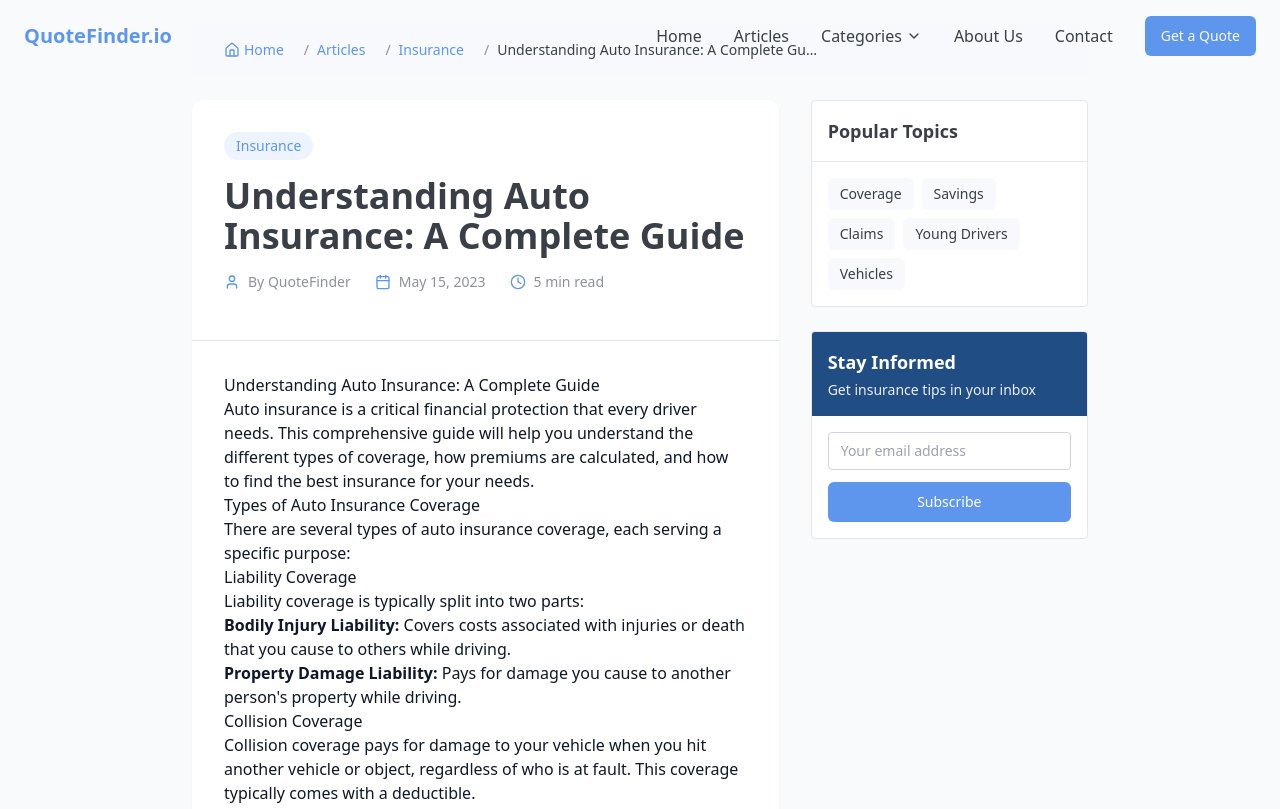
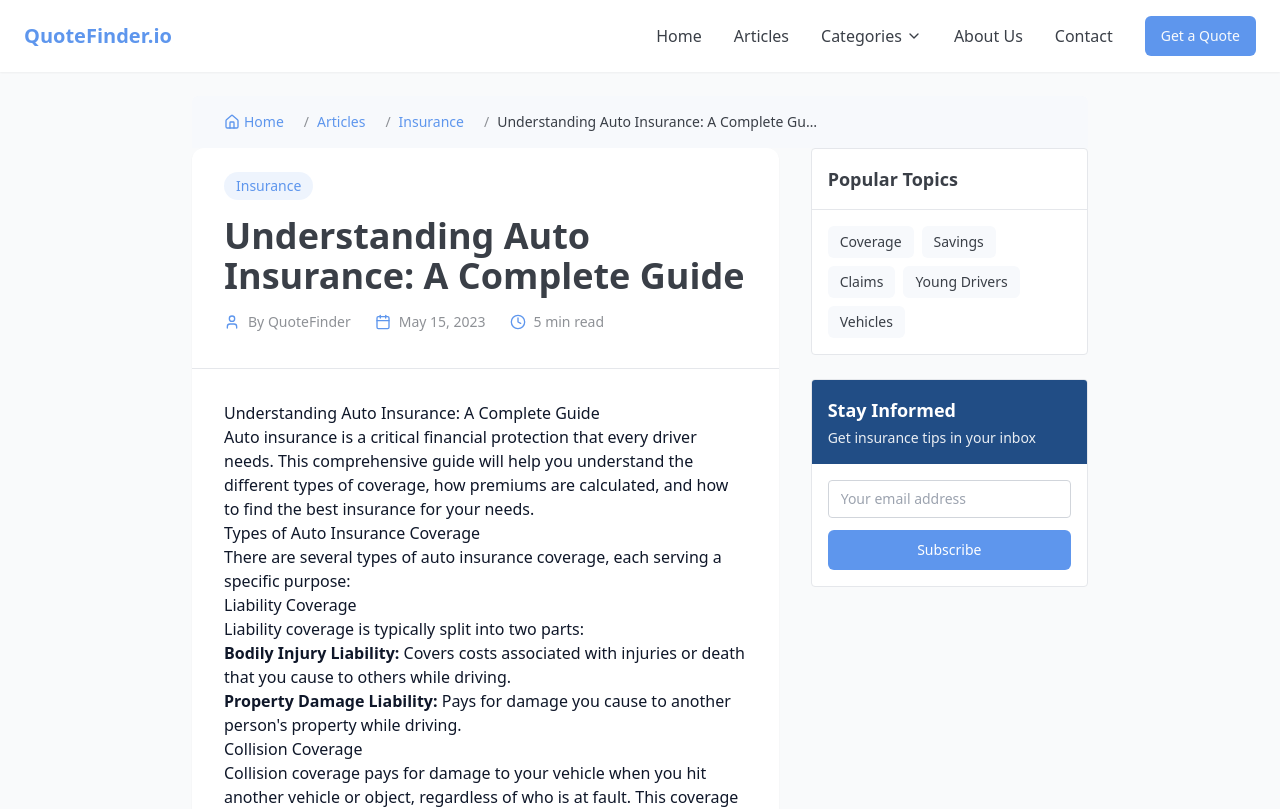
Before and after one commit to orenshalev123/quotefinderv1, a React (Vite) app: page /quote-finder in a window 1280 px wide. Shown: the top 809 px of the page. Built offline with nearby package versions, Linux system fonts and the light colour scheme.

Commit message:
Fix header scrolling behavior
The header was not displaying correctly when scrolling to the top of the page.

```diff
--- a/src/components/layout/ArticleLayout.tsx
+++ b/src/components/layout/ArticleLayout.tsx
@@ -32,7 +32,7 @@ const ArticleLayout = ({
     <div className="flex flex-col min-h-screen bg-gray-50">
       <Header />
 
-      <main className="flex-grow pt-6 pb-16 px-4 sm:px-6">
+      <main className="flex-grow pt-24 pb-16 px-4 sm:px-6">
         <div className="max-w-4xl mx-auto">
           <ArticleBreadcrumb title={title} category={category} />
 
--- a/src/components/layout/Header.tsx
+++ b/src/components/layout/Header.tsx
@@ -1,4 +1,3 @@
-
 import { useState, useEffect, useRef } from "react";
 import { Menu, X, ChevronDown } from "lucide-react";
 import { Button } from "@/components/ui/button";
@@ -52,8 +51,8 @@ const Header = () => {
       className={cn(
         "fixed w-full top-0 z-50 transition-all duration-300 py-4 px-6",
         isScrolled
-          ? "bg-white/90 backdrop-blur-md shadow-sm"
-          : "bg-transparent"
+          ? "bg-white/95 backdrop-blur-md shadow-sm"
+          : "bg-white shadow-sm"
       )}
     >
       <div className="max-w-7xl mx-auto flex items-center justify-between">
@@ -136,7 +135,7 @@ const Header = () => {
 
       {/* Mobile Navigation */}
       {isMobileMenuOpen && (
-        <div className="md:hidden absolute top-full left-0 right-0 bg-white shadow-md animate-fade-in py-4 px-6">
+        <div className="md:hidden absolute top-full left-0 right-0 bg-white shadow-md animate-fade-in py-4 px-6 z-50">
           <nav className="flex flex-col space-y-4">
             <Link
               to="/"
--- a/src/components/layout/article/ArticleBreadcrumb.tsx
+++ b/src/components/layout/article/ArticleBreadcrumb.tsx
@@ -12,7 +12,7 @@ const ArticleBreadcrumb = ({ title, category }: ArticleBreadcrumbProps) => {
   const truncatedTitle = title.length > 50 ? `${title.substring(0, 50)}...` : title;
 
   return (
-    <nav className="flex items-center text-sm text-insurance-gray py-4 px-6 md:px-8 bg-insurance-gray-lightest rounded-md mb-6" aria-label="Breadcrumb">
+    <nav className="flex items-center text-sm text-insurance-gray py-4 px-6 md:px-8 bg-insurance-gray-lightest rounded-t-md mb-0" aria-label="Breadcrumb">
       <ol className="inline-flex items-center space-x-1 md:space-x-3 flex-wrap">
         <li className="inline-flex items-center">
           <Link to="/" className="inline-flex items-center text-insurance-blue hover:text-insurance-blue-dark transition-colors font-medium">
--- a/src/components/layout/article/ArticleHeader.tsx
+++ b/src/components/layout/article/ArticleHeader.tsx
@@ -18,7 +18,7 @@ const ArticleHeader = ({
   readTime,
 }: ArticleHeaderProps) => {
   return (
-    <header className="border-b border-gray-200 px-8 pt-8 pb-6">
+    <header className="border-b border-gray-200 px-8 py-6">
       {category && (
         <Link
           to={`/categories/${category.toLowerCase().replace(/\s+/g, '-')}`}
@@ -31,7 +31,7 @@ const ArticleHeader = ({
         {title}
       </h1>
 
-      <div className="flex flex-wrap items-center text-insurance-gray text-sm mb-6 gap-y-3">
+      <div className="flex flex-wrap items-center text-insurance-gray text-sm mb-3 gap-y-3">
         <div className="flex items-center mr-6">
           <User className="h-4 w-4 mr-2 text-insurance-blue" />
           <span className="font-medium">By {author}</span>
```
